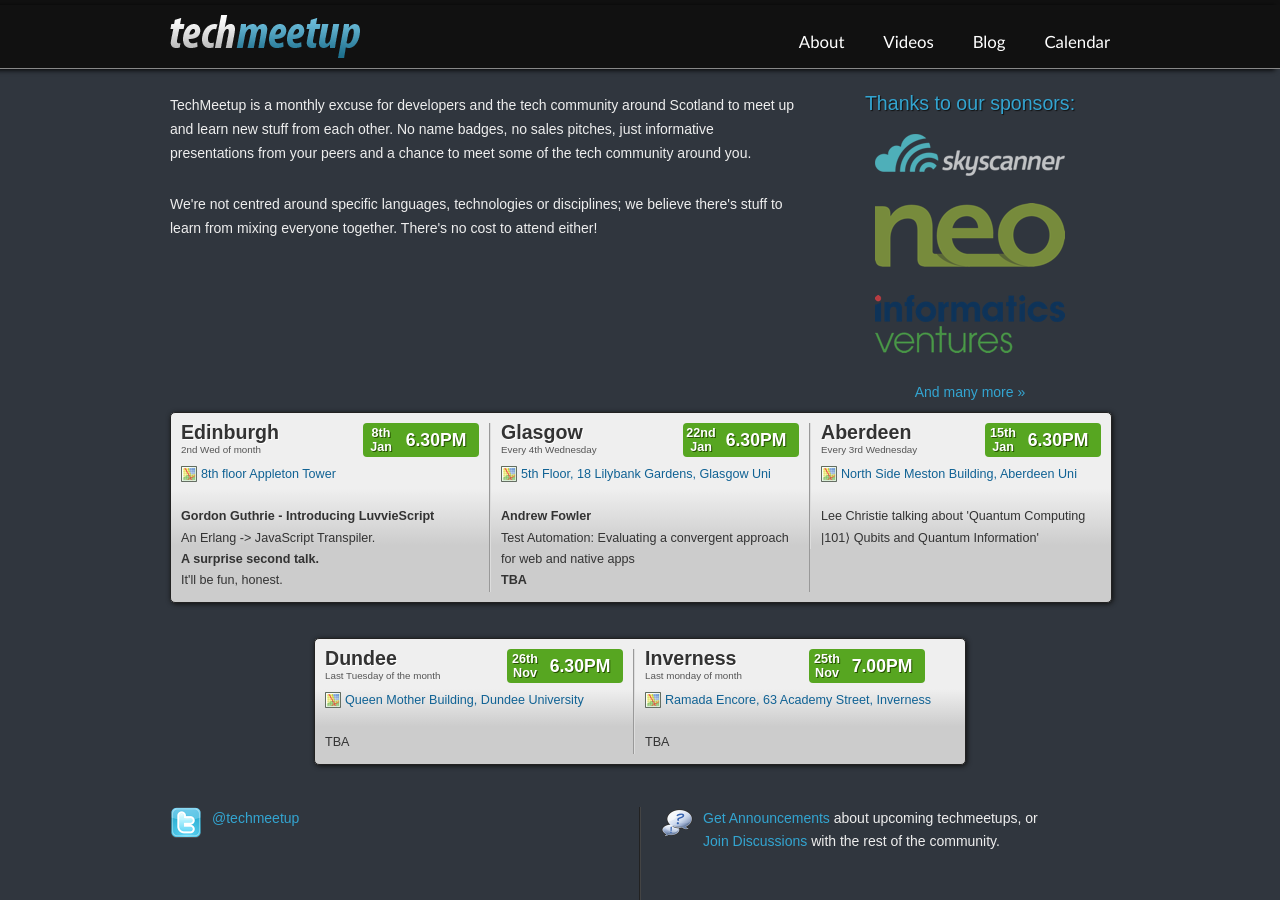
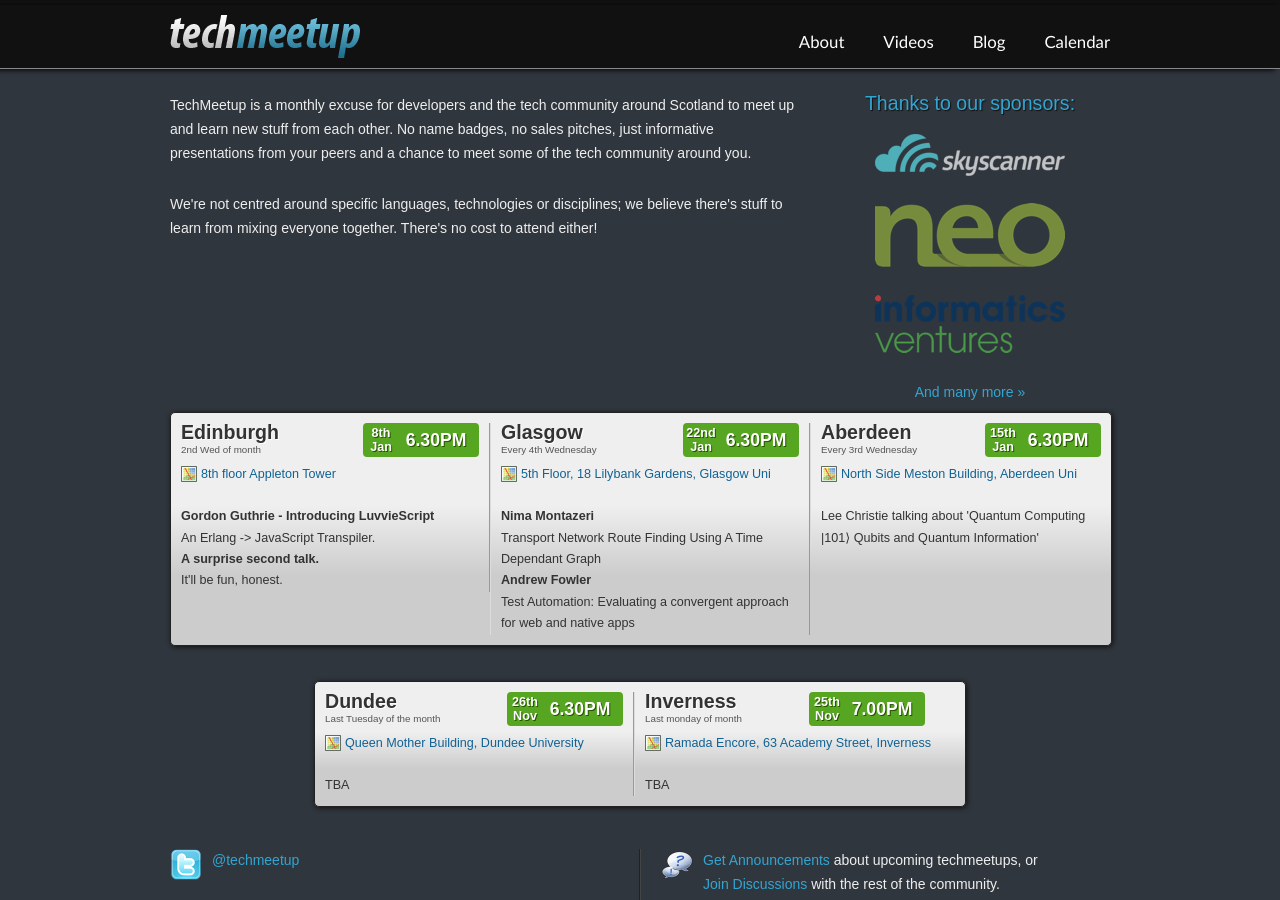
Before and after one commit to techmeetup/techmeetup.co.uk, a Jekyll site: the page built from index.html, in a window 1280 px wide and 900 px high. Built offline with Jekyll 4.4.1, drawn with Linux system fonts in a browser that asks for light colours; Markdown is read by kramdown in place of the engine named in the settings.

Commit message:
Glasgow: Secodn speaker update

```diff
--- a/index.html
+++ b/index.html
@@ -59,12 +59,14 @@
     <span>Every 4th Wednesday</span>
     <p><a href="http://maps.google.com/maps/ms?msid=217161173396650967619.0004accf70991bd913a97&amp;msa=0" class="map">5th Floor, 18 Lilybank Gardens, Glasgow Uni</a></p>
     <p>
+      <strong>Nima Montazeri</strong>
+      <br>
+      Transport Network Route Finding Using A Time Dependant Graph
+    </p>
+    <p>
       <strong>Andrew Fowler</strong>
       <br>
       Test Automation: Evaluating a convergent approach for web and native apps
-    </p>
-    <p>
-      <strong>TBA</strong>
     </p>
     <div class="datewrapper">
       <div class="when">
```
